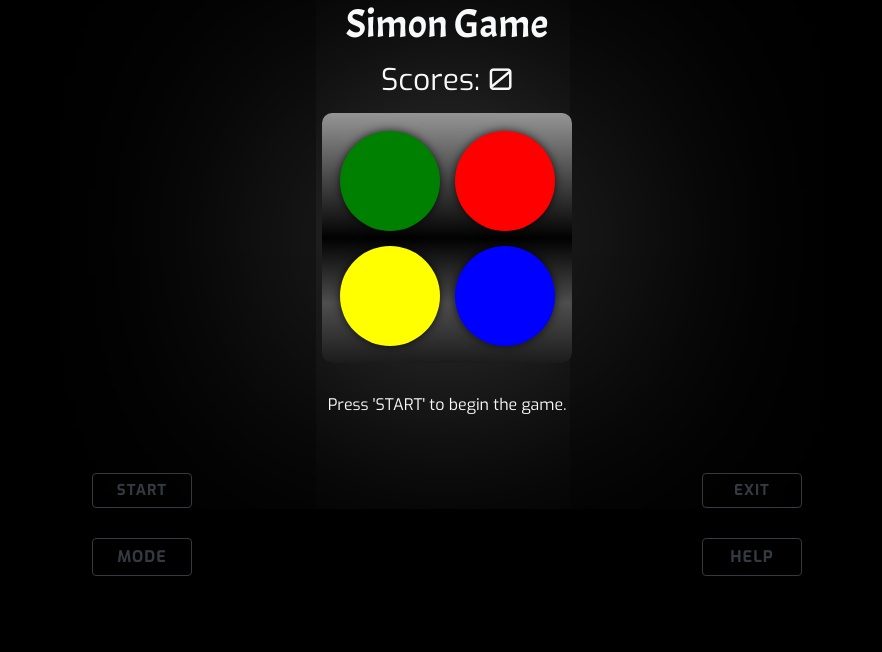
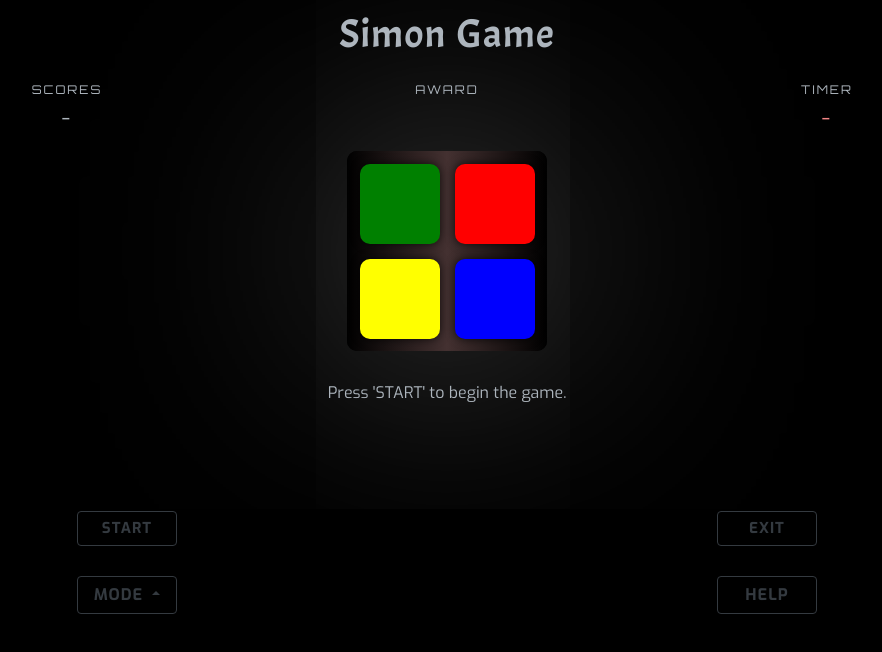
Before and after one commit to Code-Institute-Submissions/simon-game-11, a plain HTML site: page index.html in a window 1280 px wide. Shown: the whole page, without its empty margins (193-1075 px from the left). Drawn offline with nearby package versions, Linux system fonts and the light colour scheme.

Commit message:
mode button/background colours etc changed

```diff
--- a/assets/css/style.css
+++ b/assets/css/style.css
@@ -4,34 +4,34 @@
 body, html {
     font-family: 'Exo', sans-serif;
     background-color: black;
-    color: #f8f9fa;
+    color: #adb5bd;
 }
+
 /*------------------------------------------------------------------- Heading */
 .heading {
     font-family: 'Acme', sans-serif;
+    padding: 10px;
+    letter-spacing: 1px;
+    word-spacing: 3px;
 }
-/*--------------------------------------------------------------------- Award */
-#award {
-    text-align: center;
-    font-size: 20px;
+/*-------------------------------------------------------- Scores/Award/Timer */
+.display-row {
+    text-transform: uppercase;
+    font-size: 12px;
+    letter-spacing: 2px;
+    margin: 5px 0;
+    font-family: 'Orbitron', sans-serif;
+}
+.display-entry {
+    font-size: 18px;
+    margin: 5px 0;
+}
+.fa-trophy {
+    margin-top: 12px;
     display: none;
 }
-
-/*----------------------------------------------------------------- Countdown */
 #countdown {
-    text-align: center;
-    color: red;
-    font-size: 20px;
-    font-weight: 700;
-}
-/*-------------------------------------------------------------------- Scores */
-#score-container {
-    text-align: center;
-    font-size: 30px;
-    margin-bottom: 10px;
-}
-#scores {
-    font-family: 'Orbitron', sans-serif;
+    color: #f38585;
 }
 .displayRed {
     font-family: 'Orbitron', sans-serif;
@@ -39,9 +39,9 @@ body, html {
 }
 /*-------------------------------------------------------------- Game Console */
 #console {
-    background: -moz-linear-gradient(top, rgba(149,149,149,1) 0%, rgba(13,13,13,1) 46%, rgba(1,1,1,1) 50%, rgba(10,10,10,1) 53%, rgba(78,78,78,1) 76%, rgba(56,56,56,1) 87%, rgba(27,27,27,1) 100%); /* FF3.6-15 */
-    background: -webkit-linear-gradient(top, rgba(149,149,149,1) 0%,rgba(13,13,13,1) 46%,rgba(1,1,1,1) 50%,rgba(10,10,10,1) 53%,rgba(78,78,78,1) 76%,rgba(56,56,56,1) 87%,rgba(27,27,27,1) 100%); /* Chrome10-25,Safari5.1-6 */
-    background: linear-gradient(to bottom, rgba(149,149,149,1) 0%,rgba(13,13,13,1) 46%,rgba(1,1,1,1) 50%,rgba(10,10,10,1) 53%,rgba(78,78,78,1) 76%,rgba(56,56,56,1) 87%,rgba(27,27,27,1) 100%); /* W3C, IE10+, FF16+, Chrome26+, Opera12+, Safari7+ */
+    background: -moz-linear-gradient(to right,#000000, #443131, #000000);
+    background: -webkit-linear-gradient(to right,#000000, #443131, #000000);
+    background: linear-gradient(to right,#000000, #443131, #000000);
     -webkit-box-shadow: 0px 0px 500px 0px rgba(92,92,92,1);
     -moz-box-shadow: 0px 0px 500px 0px rgba(92,92,92,1);
     box-shadow: 0px 0px 500px 0px rgba(92,92,92,1);
@@ -49,48 +49,48 @@ body, html {
     flex-wrap: wrap;
     justify-content: space-around;
     align-items: center;
-    width: 250px;
-    height: 250px;
-    margin: auto;
-    padding: 10px;
+    width: 200px;
+    height: 200px;
+    margin: 10px auto;
+    padding: 5px;
     border-radius: 10px;
 }
 #green {
-    width: 100px;
-    height: 100px;
-    border-radius: 50%;
+    width: 80px;
+    height: 80px;
+    border-radius: 10px;
     background-color: green;
 }
 #red {
-    width: 100px;
-    height: 100px;
-    border-radius: 50%;
+    width: 80px;
+    height: 80px;
+    border-radius: 10px;
     background-color: red;
 }
 #yellow {
-    width: 100px;
-    height: 100px;
-    border-radius: 50%;
+    width: 80px;
+    height: 80px;
+    border-radius: 10px;
     background-color: yellow;
 }
 #blue {
-    width: 100px;
-    height: 100px;
-    border-radius: 50%;
+    width: 80px;
+    height: 80px;
+    border-radius: 10px;
     background-color: blue;
-}
-.shadow-effect {
-    box-shadow: 5px 10px 20px black inset;
 }
 .color-btn{
     -webkit-box-shadow: 0px 0px 10px 0px rgba(0,0,0,0.75);
     -moz-box-shadow: 0px 0px 10px 0px rgba(0,0,0,0.75);
     box-shadow: 0px 0px 10px 0px rgba(0,0,0,0.75);
 }
+.shadow-effect {
+    box-shadow: 5px 10px 20px black inset;
+}
 /*--------------------------------------------------------------- Game Status */
 #status {
-    width: 250px;
-    height: 70px;
+    width: 300px;
+    height: 100px;
     border-radius: 5px;
     margin: 10px auto;
     text-align: center;
@@ -107,20 +107,21 @@ body, html {
 }
 /*-------------------------------------------------------------- Game Options */
 .buttons {
-    margin: 30px;
+    margin-top: 30px;
     display: flex;
     justify-content: space-around;
 }
-.buttons > button {
+.buttons button {
     width: 100px;
-    text-transform: uppercase;
     font-weight: 700;
     letter-spacing: 1px;
+    text-transform: uppercase;
 }
 #newGame, #exit {
     width: 100px;
     font-size: 15px;
     padding: 5px;
+    margin-top: 20px;
 }
 .options {
     font-size: 20px;
--- a/assets/js/game.js
+++ b/assets/js/game.js
@@ -36,7 +36,7 @@ $(document).ready(function(){
 // function for awarding player
     function awardType() {
         if (scores >= 10) {
-           trophy.css('color','#cd7f32');
+           trophy.css({'color':'#cd7f32', 'display':'block'});
            typeOfAward.html('Bronze');
            award.css('display', 'block');
         } else if (scores >= 25) {
--- a/index.html
+++ b/index.html
@@ -12,15 +12,20 @@
     <title>Simon Game</title>
 </head>
 <body>
-    <h1 class="heading text-center">Simon Game</h1>
+    <main>
+        <h1 class="heading text-center">Simon Game</h1>
+        <section class="container">
+            <div class="row text-center">
+                <!--- Scores -->
+                <div class="col-4 col-sm-4 display-row"> Scores <div class="display-entry" id="scores">-</div></div>
+                <!--- Awards -->
+                <div class="col-4 col-sm-4 display-row"><div id="award-type">Award </div><i class="display-entry fa fa-trophy faa-float animated faa-slow" aria-hidden="true"></i></div>
+                <!--- Timer -->
+                <div class="col-4 col-sm-4 display-row"> Timer <div class="display-entry" id="countdown">-</div></div>
+            </div>
+        </section>
 
-    <main>
-        <!--- Awards- Bronze: 10 / Silver: 25 / Gold: 50 / Platinum: 75 / Diamond: 100 -->
-        <div id="award"><span id="award-type"></span><i class="fa fa-trophy faa-float animated faa-slow" aria-hidden="true"></i></div>
-        <!--- Countdown for Hard level -->
-        <div id="countdown"></div>
         <!--- Game console -->
-        <div id="score-container">Scores: <span id="scores">0</span></div>
         <div id="console">
             <div id="green" class="color-btn"></div>
             <div id="red" class="color-btn"></div>
@@ -35,10 +40,24 @@
             <button type="button" class="btn btn-outline-dark" id="exit">Exit</button>
         </div>
         <div class="buttons">
-            <button type="button" class="btn btn-outline-dark" id="mode" data-toggle="collapse" data-target="#collapseExample" aria-expanded="false" aria-controls="collapseExample">Mode</button>
+            <div class="btn-group dropup ">
+                <button type="button" class="btn btn-outline-dark dropdown-toggle" data-toggle="dropdown" aria-haspopup="true" aria-expanded="false">
+                    Mode
+                </button>
+                <div class="dropdown-menu">
+                    <label class="dropdown-item btn btn-secondary active">
+                        <input type="radio" name="options" id="easy" autocomplete="off" checked> Easy
+                    </label>
+                    <label class="dropdown-item btn btn-secondary">
+                        <input type="radio" name="options" id="hard" autocomplete="off"> Hard
+                    </label>
+                </div>
+            </div>
             <button type="button" class="btn btn-outline-dark" id="help" data-toggle="modal" data-target="#exampleModalScrollable">Help</button>
         </div>
-        <div class="collapse" id="collapseExample">
+
+
+        <!--<div class="collapse" id="collapseExample">
             <div class="card card-body">
                 <p class="options">Select game mode:</p>
                 <div class="btn-group btn-group-toggle" data-toggle="buttons">
@@ -50,7 +69,7 @@
                     </label>
                 </div>
             </div>
-        </div>
+        </div>-->
 <!-- game instructions was mainly taken from following source and then personalised for the game designed -->
 <!-- CREDIT: file:///C:/Users/MARIA/Documents/New%20documents/Web%20Development%20Course/PROJECTS/Project%202%20-%20IK/Simon.PDF -->
         <!-- Modal -->
```
